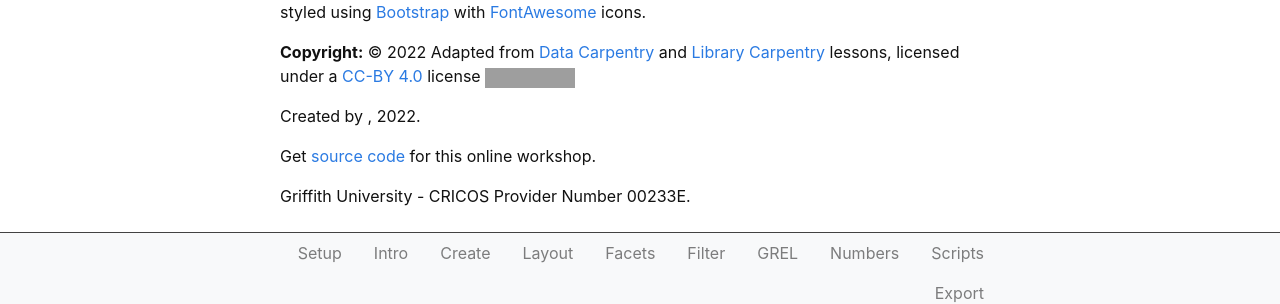
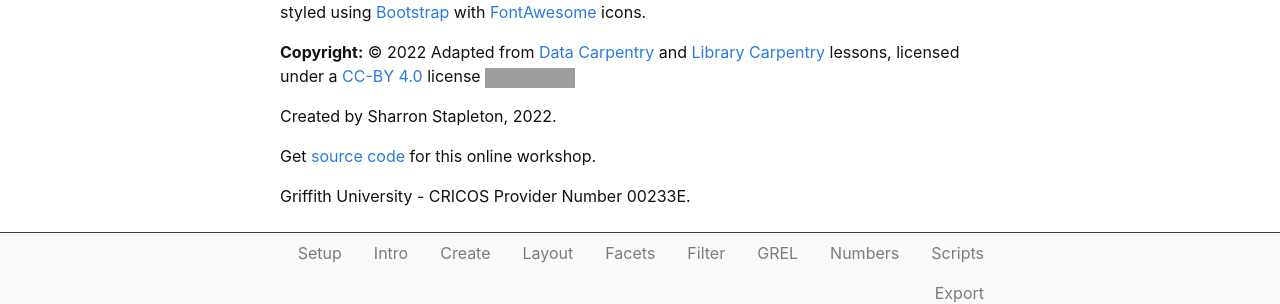
Before and after one commit to GriffithUniLibrary/data-cleaning-intro, a Jekyll site: the page built from index.md, in a window 1280 px wide. Shown: the part 1450-1754 px from the top of the page. Built offline with Jekyll 4.4.1, drawn with Linux system fonts in a browser that asks for light colours; grey boxes are pictures that could not be loaded.

Commit message:
Update _config.yml

```diff
--- a/_config.yml
+++ b/_config.yml
@@ -15,6 +15,7 @@ keywords: "OpenRefine, data, data wrangling, data cleaning, workshop"
 featured-image: "/images/GC_Campus_LM-3181.jpg"
 
 # author settings for cc-by-nc, appears in the footer
+contributor: Sharron Stapleton
 author: Griffith Univerity Library
 pub_year: 2022
 github_username: stapletonsl
```
